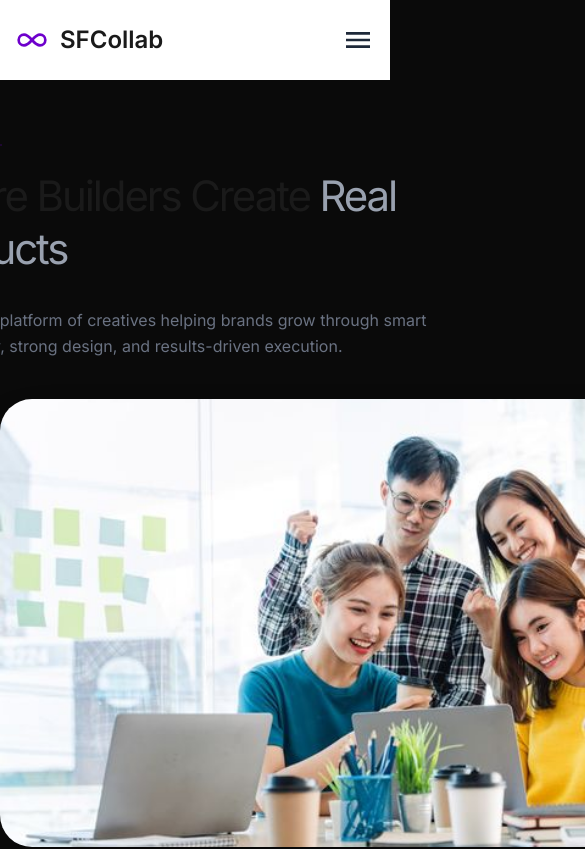
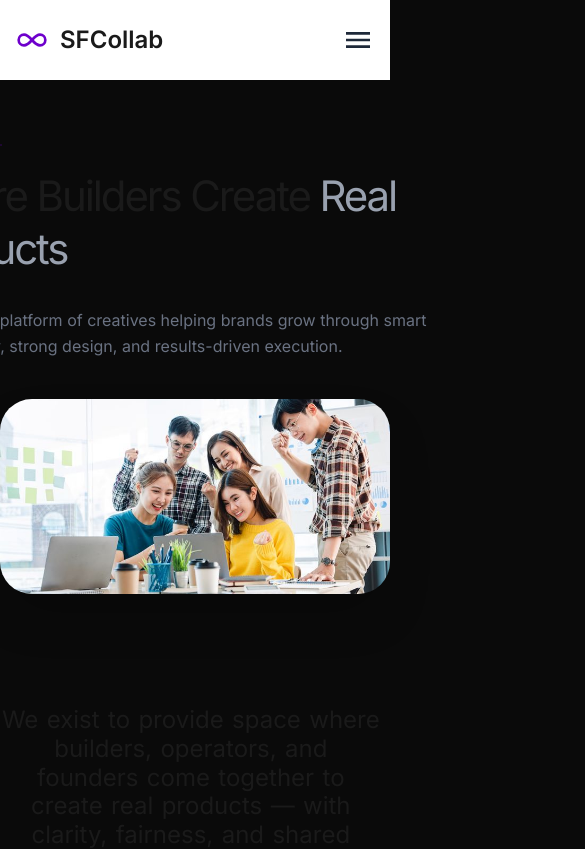
Before and after one commit to StephenOnyeka/SFCollab-UI, a Next.js app: page /about in a window 390 px wide. Shown: the top 849 px of the page, 585 px wide, since content can reach past the window. Built offline with nearby package versions, Linux system fonts and the light colour scheme.

Commit message:
little changes

```diff
--- a/app/layout.tsx
+++ b/app/layout.tsx
@@ -27,7 +27,7 @@ export default function RootLayout({
       className={`h-full antialiased`}
     >
       {/* <body className="min-h-full flex flex-col bg-white"> */}
-      <body className={`${inter.variable} min-h-full flex flex-col bg-white`}>
+      <body className={`${inter.variable} min-h-full flex flex-col bg-white overflow-x-hidden`}>
         <Navbar />
         <main className="grow">{children}</main>
         <Footer />
--- a/components/Hero.tsx
+++ b/components/Hero.tsx
@@ -60,7 +60,7 @@ export default function Hero() {
 
           {/* Feature Pillars - Infinite Scroll */}
           {/* flex flex-wrap items-center gap-x-4 gap-y-0 mt-2 */}
-          <div className="max-w-sm overflow-hidden mt-2">
+          <div className="w-full md:max-w-sm overflow-hidden mt-2">
             <motion.div
               className="flex items-center gap-x-4 whitespace-nowrap"
               animate={{ x: ["-50%", "0%"] }}
--- a/components/about/AboutHero.tsx
+++ b/components/about/AboutHero.tsx
@@ -3,7 +3,7 @@ import Image from "next/image";
 
 export default function AboutHero() {
   return (
-    <section className="relative w-full max-w-7xl mx-auto">
+    <section className="relative w-full max-w-7xl mx-auto ">
       <div className="px-4 sm:px-6 lg:px-8 text-center flex flex-col items-center">
         <div className="flex flex-col md:flex-row justify-between items-center gap-8 min-w-full py-10">
           <div className="flex flex-col gap-6 text-left w-xl ">
@@ -25,7 +25,7 @@ export default function AboutHero() {
           </div>
         </div>
       </div>
-      <div className="relative aspect-8/4 w-4xl rounded-4xl overflow-hidden shadow-2xl mx-auto ">
+      <div className="relative aspect-8/4 max-w-4xl rounded-4xl overflow-hidden shadow-2xl mx-auto ">
         <Image
           src="/images/r.jpg"
           alt="Marketing experts collaborating"
```
